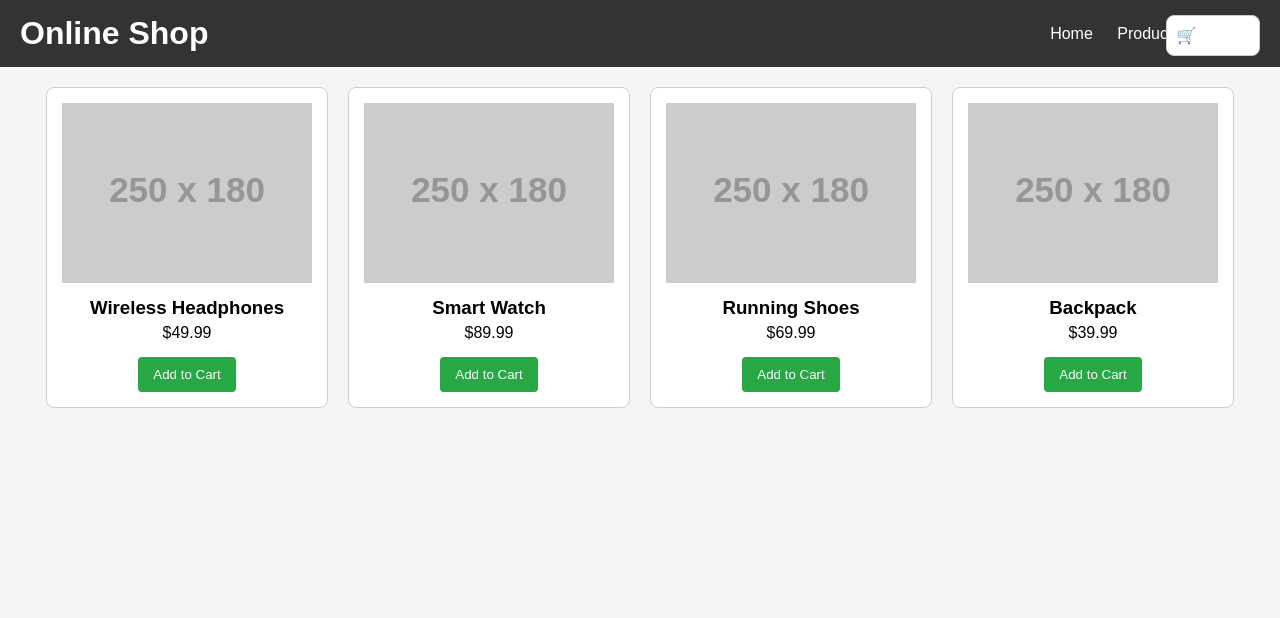
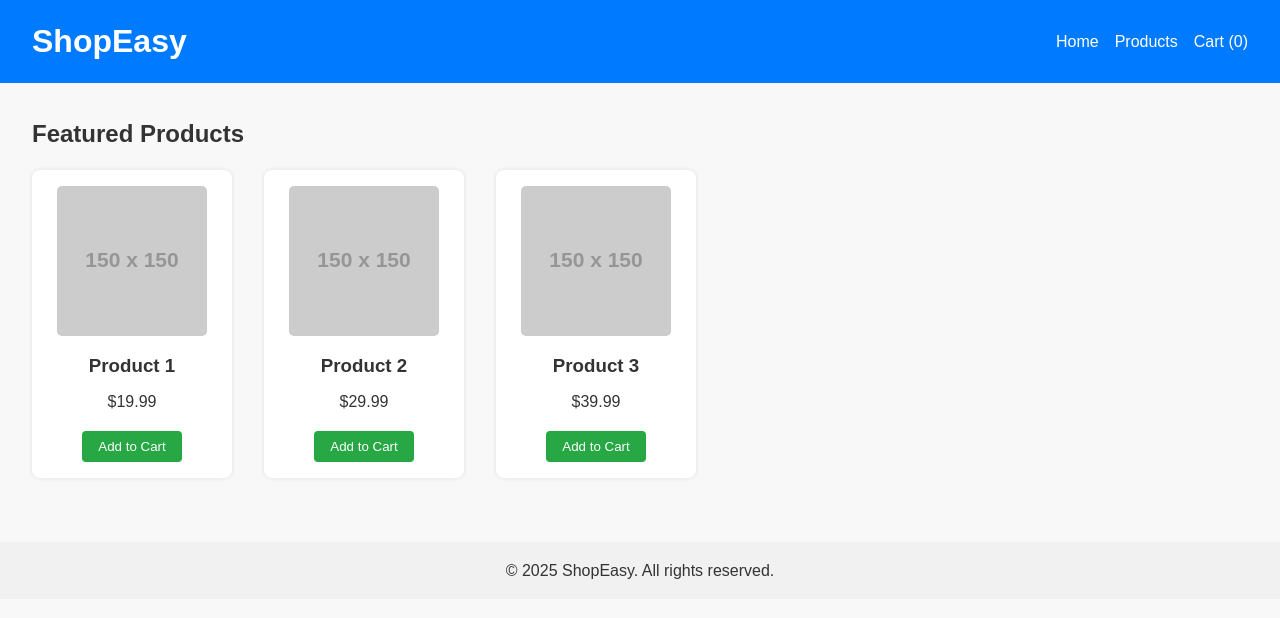
Before and after one commit to nikitaterdal69-spec/nikii, a plain HTML site: page index.html in a window 1280 px wide. Drawn offline with Linux system fonts and the light colour scheme; placeholder pictures from the web are drawn by us.

Commit message:
Update index.html

```diff
--- a/index.html
+++ b/index.html
@@ -3,18 +3,26 @@
 <head>
   <meta charset="UTF-8" />
   <meta name="viewport" content="width=device-width, initial-scale=1.0"/>
-  <title>Simple Online Shop</title>
+  <title>Online Shopping</title>
   <style>
+    /* === CSS Styles === */
+    * {
+      box-sizing: border-box;
+      margin: 0;
+      padding: 0;
+    }
+
     body {
       font-family: Arial, sans-serif;
-      margin: 0; padding: 0;
-      background-color: #f5f5f5;
+      background: #f8f8f8;
+      color: #333;
+      line-height: 1.6;
     }
 
     header {
-      background-color: #333;
+      background: #007BFF;
       color: white;
-      padding: 15px 20px;
+      padding: 1rem 2rem;
       display: flex;
       justify-content: space-between;
       align-items: center;
@@ -24,115 +32,130 @@
       margin: 0;
     }
 
+    nav ul {
+      list-style: none;
+      display: flex;
+      gap: 1rem;
+    }
+
     nav a {
       color: white;
-      margin-left: 20px;
       text-decoration: none;
     }
 
-    .container {
-      padding: 20px;
+    main {
+      padding: 2rem;
+    }
+
+    .product-list h2 {
+      margin-bottom: 1rem;
+    }
+
+    .products {
       display: flex;
+      gap: 2rem;
       flex-wrap: wrap;
-      gap: 20px;
-      justify-content: center;
     }
 
     .product {
-      background-color: white;
-      border: 1px solid #ccc;
+      background: white;
+      padding: 1rem;
       border-radius: 8px;
-      padding: 15px;
-      width: 250px;
+      box-shadow: 0 0 5px rgba(0,0,0,0.1);
+      width: 200px;
       text-align: center;
     }
 
     .product img {
-      width: 100%;
-      height: 180px;
-      object-fit: cover;
+      max-width: 100%;
+      border-radius: 5px;
     }
 
     .product h3 {
-      margin: 10px 0 5px;
+      margin: 0.5rem 0;
     }
 
     .product p {
-      margin: 5px 0;
+      margin: 0.5rem 0;
     }
 
     .product button {
-      margin-top: 10px;
-      padding: 10px 15px;
-      background-color: #28a745;
+      padding: 0.5rem 1rem;
+      background: #28a745;
       color: white;
       border: none;
       cursor: pointer;
+      margin-top: 0.5rem;
       border-radius: 4px;
     }
 
-    .cart {
-      position: fixed;
-      top: 15px;
-      right: 20px;
-      background: #fff;
-      border: 1px solid #ccc;
-      padding: 10px;
-      border-radius: 8px;
+    .product button:hover {
+      background: #218838;
+    }
+
+    footer {
+      text-align: center;
+      padding: 1rem;
+      background: #f1f1f1;
+      margin-top: 2rem;
     }
   </style>
 </head>
 <body>
 
+  <!-- === Header === -->
   <header>
-  <h1>Online Shop</h1>
+    <h1>ShopEasy</h1>
     <nav>
-    <a href="#">Home</a>
-    <a href="#">Products</a>
-    <a href="#">Contact</a>
+      <ul>
+        <li><a href="#">Home</a></li>
+        <li><a href="#">Products</a></li>
+        <li><a href="#">Cart (<span id="cart-count">0</span>)</a></li>
+      </ul>
     </nav>
-  <div class="cart">
-    🛒 Cart: <span id="cart-count">0</span>
-  </div>
   </header>
 
-<main class="container" id="product-list">
-  <!-- Product cards go here -->
+  <!-- === Main Content === -->
+  <main>
+    <section class="product-list">
+      <h2>Featured Products</h2>
+      <div class="products">
+        <div class="product">
+          <img src="https://via.placeholder.com/150" alt="Product 1">
+          <h3>Product 1</h3>
+          <p>$19.99</p>
+          <button onclick="addToCart('Product 1', 19.99)">Add to Cart</button>
+        </div>
+        <div class="product">
+          <img src="https://via.placeholder.com/150" alt="Product 2">
+          <h3>Product 2</h3>
+          <p>$29.99</p>
+          <button onclick="addToCart('Product 2', 29.99)">Add to Cart</button>
+        </div>
+        <div class="product">
+          <img src="https://via.placeholder.com/150" alt="Product 3">
+          <h3>Product 3</h3>
+          <p>$39.99</p>
+          <button onclick="addToCart('Product 3', 39.99)">Add to Cart</button>
+        </div>
+      </div>
+    </section>
   </main>
 
+  <!-- === Footer === -->
+  <footer>
+    <p>&copy; 2025 ShopEasy. All rights reserved.</p>
+  </footer>
+
+  <!-- === JavaScript === -->
   <script>
-  const products = [
-    { id: 1, name: 'Wireless Headphones', price: 49.99, image: 'https://via.placeholder.com/250x180?text=Headphones' },
-    { id: 2, name: 'Smart Watch', price: 89.99, image: 'https://via.placeholder.com/250x180?text=Smart+Watch' },
-    { id: 3, name: 'Running Shoes', price: 69.99, image: 'https://via.placeholder.com/250x180?text=Shoes' },
-    { id: 4, name: 'Backpack', price: 39.99, image: 'https://via.placeholder.com/250x180?text=Backpack' },
-  ];
-
     let cartCount = 0;
 
-  const productList = document.getElementById('product-list');
-  const cartCountDisplay = document.getElementById('cart-count');
-
-  function renderProducts() {
-    products.forEach(product => {
-      const div = document.createElement('div');
-      div.className = 'product';
-      div.innerHTML = `
-        <img src="${product.image}" alt="${product.name}" />
-        <h3>${product.name}</h3>
-        <p>$${product.price.toFixed(2)}</p>
-        <button onclick="addToCart()">Add to Cart</button>
-      `;
-      productList.appendChild(div);
-    });
+    function addToCart(productName, price) {
+      cartCount++;
+      document.getElementById('cart-count').innerText = cartCount;
+      alert(`${productName} added to cart! Price: $${price.toFixed(2)}`);
     }
-
-  function addToCart() {
-    cartCount++;
-    cartCountDisplay.textContent = cartCount;
-  }
-
-  renderProducts();
   </script>
 
 </body>
```
Lines whose indentation alone changed are shown as unchanged.
